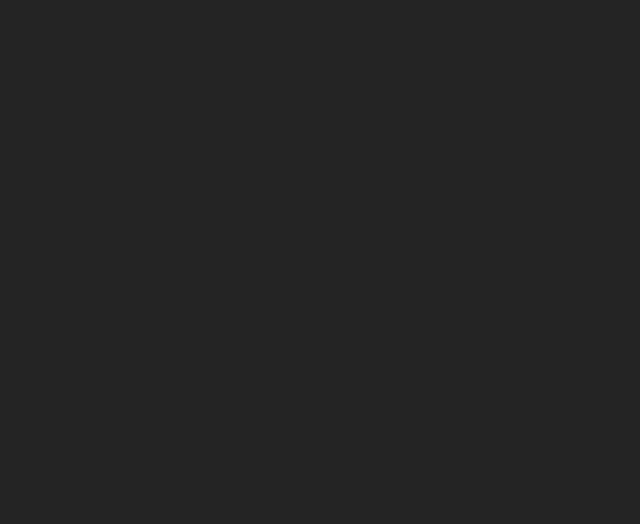
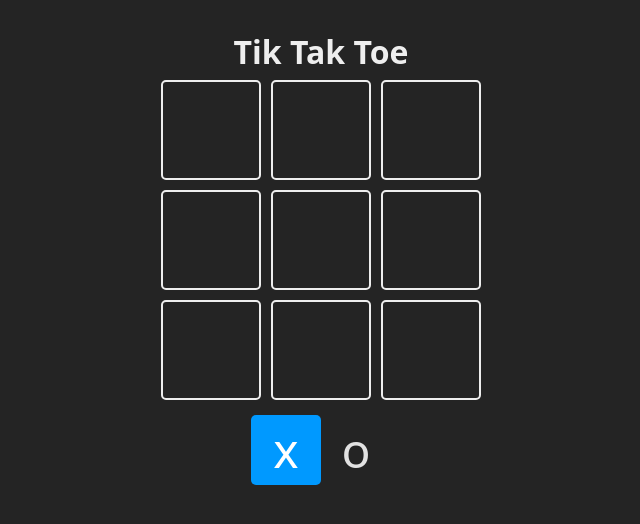
Before and after one commit to lourdesgarciafyl/React-tiktaktoe, a React (Vite) app: page / in a window 1280 px wide. Shown: the top 524 px of the page, without its empty margins (319-959 px from the left). Built offline with nearby package versions, Linux system fonts and the light colour scheme.

Commit message:
se realiza el maquetado usando css, los estados para turnos y para ganador

```diff
--- a/src/App.jsx
+++ b/src/App.jsx
@@ -1,10 +1,106 @@
+import { useState } from 'react'
 import './App.css'
 
+const TURNS = {
+  X: "x",
+  O: "o"
+}
+
+const Square = ({ children, updateBoard, index, isSelected}) => {
+  const className = `square ${isSelected ? `is-selected` : ``}`
+
+  const handleClick = () => {
+    updateBoard(index);
+  }
+
+  return (
+    <div className={className} onClick={handleClick}>
+      {children}
+    </div>
+  )
+}
+
+const WINNER_COMBOS = [
+  [0, 1, 2],
+  [3, 4, 5],
+  [6, 7, 8],
+  [0, 3, 6],
+  [1, 4, 7],
+  [2, 5, 8],
+  [0, 4, 8],
+  [2, 4, 6]
+]
+
 function App() {
+  const [board, setBoard] = useState(Array(9).fill(null))
+  const [turn, setTurn] = useState(TURNS.X)
+  const [winner, setWinner] = useState(null) // null para no hay ganador, false si hay empate
+
+  const checkWinner = (boardToCheck) => {
+    // revisamos todas las combinaciones ganadoras para ver si x u o gano
+    for (const combo of WINNER_COMBOS) {
+      const [a, b, c] = combo
+      if(
+        boardToCheck[a] &&
+        boardToCheck[a] === boardToCheck[b] &&
+        boardToCheck[b] === boardToCheck[c]
+      ){
+        return boardToCheck[a]
+      }
+    }
+    // si no hay ganador
+    return null;
+  }
+
+  const updateBoard = (index) => {
+    // no actualizar la posicicon si ya tiene algo
+    if(board[index] || winner) return;
+
+    // actualizar el tablero
+    const newBoard = [...board] // todos los elementos van al nuevo array
+    newBoard[index] = turn
+    setBoard(newBoard)
+
+    // cambiar el turno
+    const newTurn = turn === TURNS.X ? TURNS.O : TURNS.X
+    setTurn(newTurn)
+
+    // revisar si hay un ganador
+    const newWinner = checkWinner(newBoard)
+    if (newWinner) {
+      setWinner(newWinner)
+    }
+  }
 
   return (
     <>
+    <main className='board'>
+      <h1 className='mb-2'>Tik Tak Toe</h1>
+      <section className='game'>
+        {
+          board.map((_, index) => {
+            return(
+              <Square
+              key={index}
+              index={index}
+              updateBoard={updateBoard}
+              >
+                {board[index]}
+              </Square>
+            )
+          })
+        }
+      </section>
 
+      <section className='turn'>
+      <Square isSelected={turn === TURNS.X}>
+        {TURNS.X}
+      </Square>
+      <Square isSelected={turn === TURNS.O}>
+        {TURNS.O}
+      </Square>
+      </section>
+    </main>
     </>
   )
 }
```
